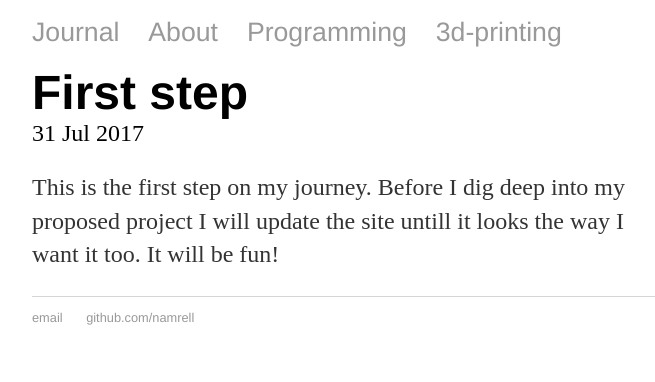
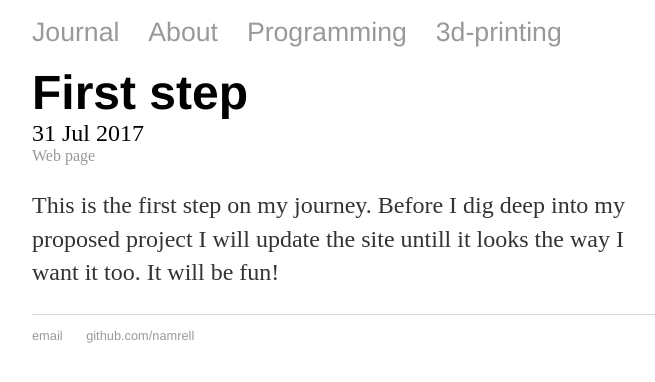
Before and after one commit to Namrell/Namrell.github.io, a Jekyll site: the page built from _posts/2017-07-31-first-step.md, in a window 1280 px wide, cut to the strip 269-651 px from the top of the page. Shown: the whole strip, without its empty margins (288-943 px from the left). Built offline with Jekyll 4.4.1, drawn with Linux system fonts in a browser that asks for light colours; comment, search, counter and statistics services are not loaded.

Commit message:
Update post.html

```diff
--- a/_layouts/post.html
+++ b/_layouts/post.html
@@ -2,6 +2,10 @@
 layout: default
 ---
 <h1>{{ page.title }}</h1>
+
+
+
+  <h2>{{ page.date | date_to_string}}</h2>
 
 <div class="post-categories">
   {% if post %}
@@ -10,14 +14,10 @@
     {% assign categories = page.categories %}
   {% endif %}
   {% for category in categories %}
-  <!--<a href="{{site.baseurl}}/categories/#{{category|slugize}}">{{category}}</a>-->
+  <a href="{{site.baseurl}}/categories/#{{category|slugize}}">{{category}}</a>
   {% unless forloop.last %}&nbsp;{% endunless %}
   {% endfor %}
 </div>
-
-  <h2>{{ page.date | date_to_string | page.categories}}</h2>
-
-
 
 
   <div class="post">
```
